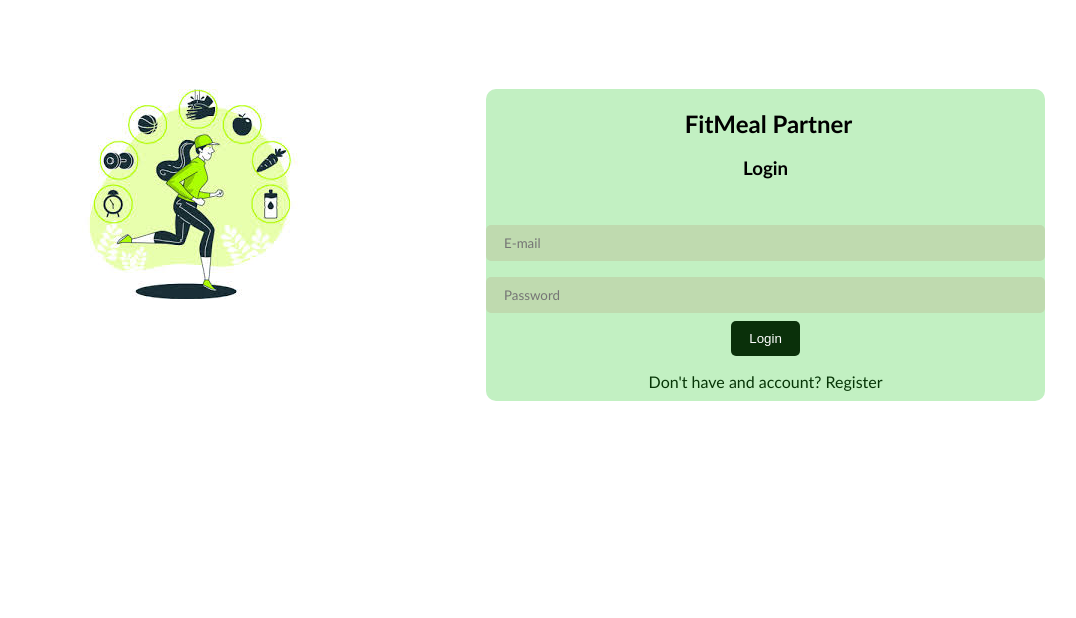
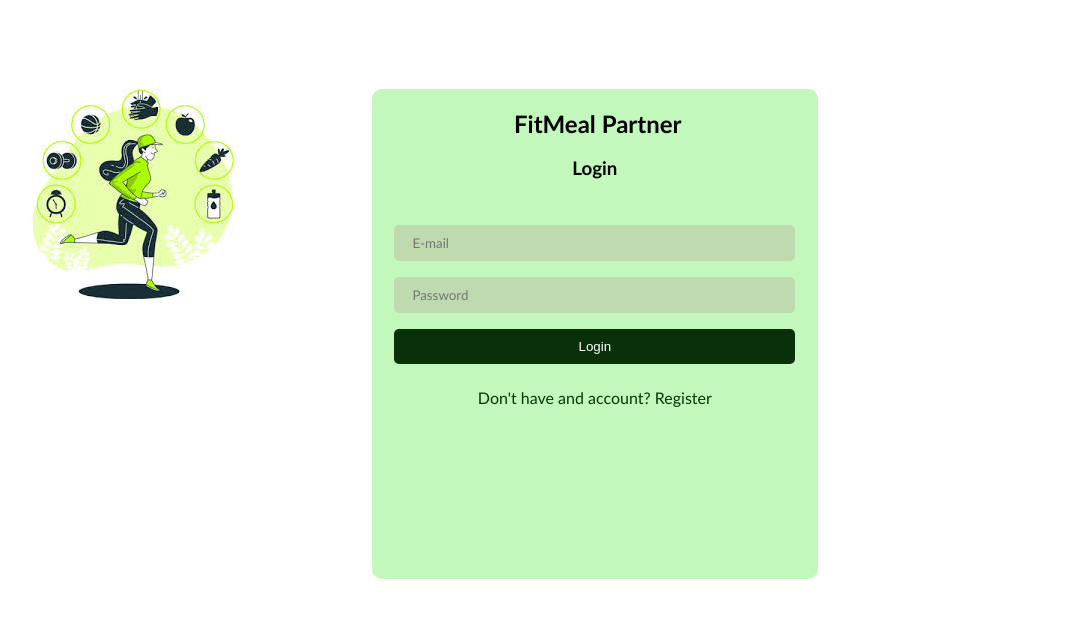
Before and after one commit to shanmugapriyar0/Fitness_Meal_Planner_Pro, a plain HTML site: page index.html in a window 1280 px wide. Shown: the whole page, without its empty margins (161-1237 px from the left). Drawn offline with Linux system fonts and the light colour scheme.

Commit message:
feat : registerPage style will be feated

```diff
--- a/style.css
+++ b/style.css
@@ -10,15 +10,30 @@ body{
 
 #loginContainer {
     display: grid;
-    grid-template-columns: 50% 50%;
+    grid-template-columns: 40% 40%;
+    grid-template-rows: 150%;
     gap: 2px;
     margin: 20px;
     padding: 30px;
+    height: auto;
     background-color: white;
 }
 
 
-#loginContainer1{
+#registerContiner{
+    display: grid;
+    grid-template-columns: 30% 40% 30%;
+    grid-template-rows: 110%;
+    gap: 2px;
+    margin: 20px;
+    padding: 30px;
+    height: auto;
+    background-color: white;
+
+}
+
+
+#loginContainer1 , #registerContiner1 , #registerContiner3{
     background-color: white;
     border-radius: 10px;
     margin: 5px;
@@ -27,8 +42,8 @@ body{
 }
 
 
-#loginContainer2{
-    background-color: rgb(194, 240, 194);
+#loginContainer2 , #registerContiner2{
+    background-color: rgb(194, 248, 188);
     text-align: center;
     margin: 5px;
     height: 90%;
@@ -37,12 +52,24 @@ body{
 }
 
 
+
+#loginContainer2{
+    background-color: rgb(194, 248, 188);
+    text-align: center;
+    margin: 5px;
+    height: 90%;
+    border-radius: 10px;
+    border-color: rgb(95, 156, 95);
+}
+
+
+
 .form{
     width: 400px;
     height:auto;
     padding:30px;
     background-color: white;
-    border: rgb(196, 204, 196) 1px solid;
+    border: rgb(160, 175, 160) 1px solid;
     box-shadow: 0px 4px 8px rgba(0,0,0,2);
 
  }
@@ -51,7 +78,7 @@ body{
 input{
     font-family:'Gill Sans', 'Gill Sans MT', Calibri, 'Trebuchet MS', sans-serif;
     background-color: rgb(191, 218, 175);
-    width: 100%;
+    width: 90%;
     padding: 10px 18px;
     margin: 8px 0;
     display: inline-block;
@@ -62,11 +89,14 @@ input{
 
 p{
     color: rgb(7, 54, 7);
+
 }
 
 
 button{
     padding: 10px 18px;
+    margin: 8px 0;
+    width: 90%;
     box-sizing: border-box;
     border-style: none;
     border-radius: 5px;
```
